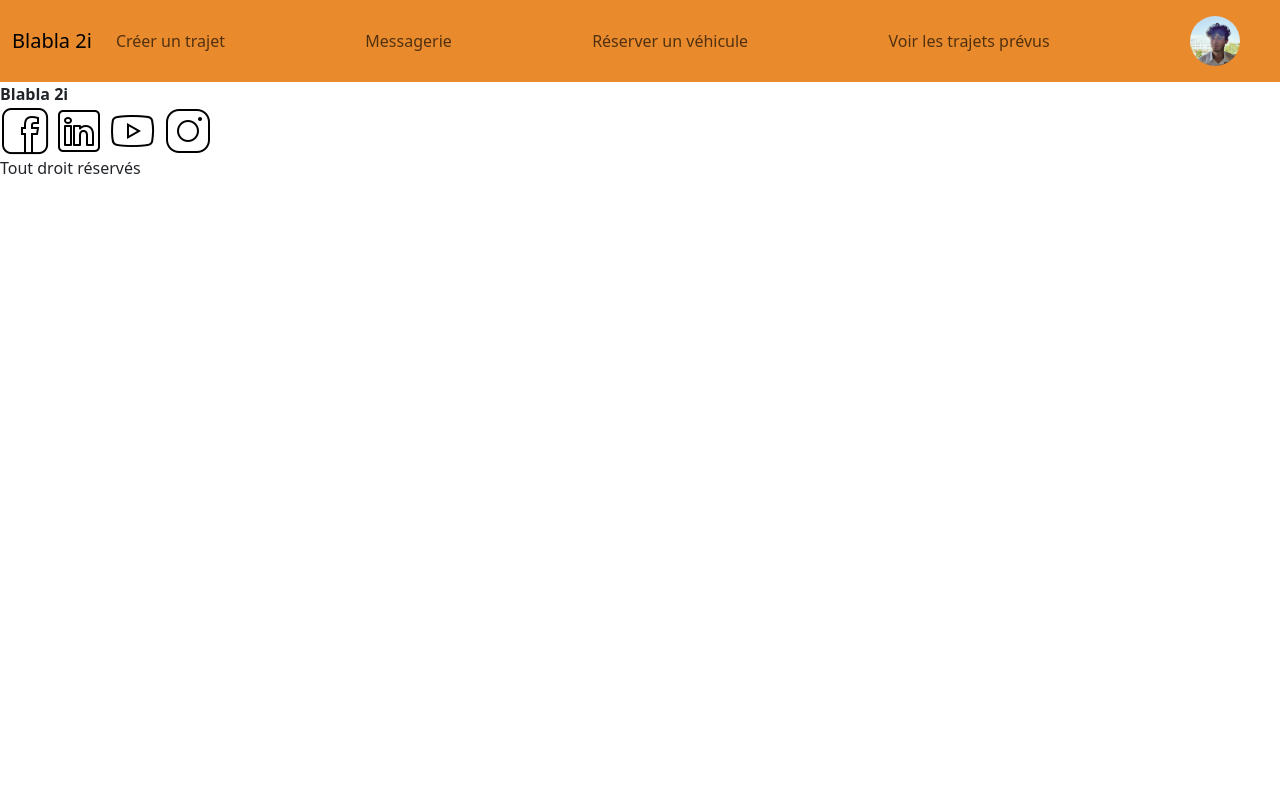
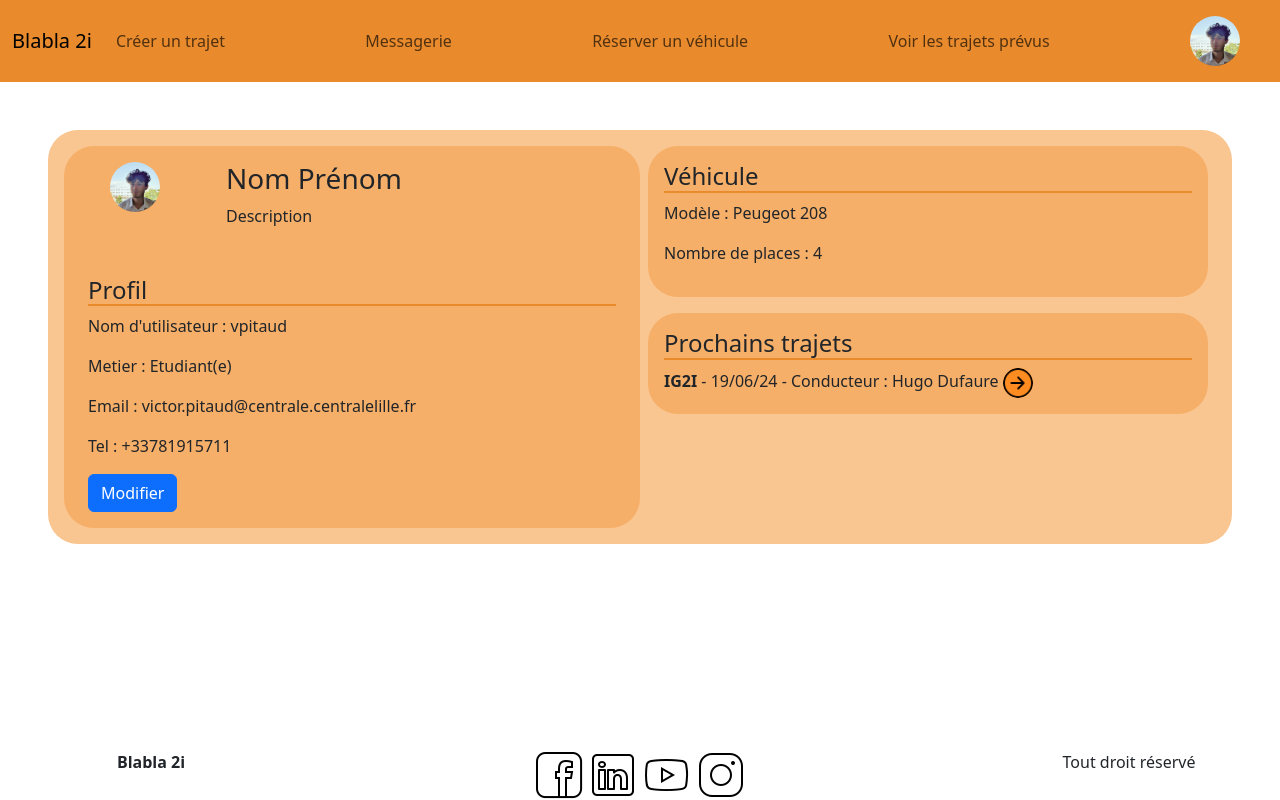
Before and after one commit to AndreTells/Projet-WEB2024, a PHP site: page / in a window 1280 px wide. Run offline with PHP 8.4, Linux system fonts and the light colour scheme.

Commit message:
Fin de la page profil

```diff
--- a/Code/css/style.css
+++ b/Code/css/style.css
@@ -34,3 +34,9 @@
 #footer{
     justify-content: space-around;
 }
+
+.course img{
+    height: 30px;
+    background-color: #FF8C21;
+    border-radius: 100px;
+}
--- a/Code/index.php
+++ b/Code/index.php
@@ -33,7 +33,7 @@ Les formulaires de toutes les vues générées enverront leurs données vers la
 		break;
 
 		case "profil" :
-			//include("templates/profil.php");
+			include("templates/profil.php");
 		break;
 
 
--- a/Code/templates/footer.php
+++ b/Code/templates/footer.php
@@ -9,18 +9,18 @@ if (basename($_SERVER["PHP_SELF"]) != "index.php")
 
 ?>
 
-<div id="footer" class="frow">
-	<div>
+<div  class="row text-center fixed-bottom">
+	<div class="col-3">
 		<strong>Blabla 2i</strong>
 	</div>
-	<div id="social_medias">
+	<div id="social_medias" class="col-6">
 		<img src="./assets/logos/facebook.png" alt="Facebook">
 		<img src="./assets/logos/linkedin.png" alt="Linkedin">
 		<img src="./assets/logos/youtube.png" alt="YouTube">
 		<img src="./assets/logos/instagram.png" alt="Instagram">
 	</div>
-	<div>
-		Tout droit réservés
+	<div class="col-3">
+		Tout droit réservé
 	</div>
 </div>
 
--- a/Code/templates/profil.php
+++ b/Code/templates/profil.php
@@ -1,29 +1,35 @@
-<div id="profile_body" class="profile_block">
-    <div id="principal_information" class="profile_block">
-        <div id="profile_header" class="frow">
-            <img src="./assets/profile_picture.jpg" alt="Photo de profil" id="profile_picture">
-            <div id="main_info">
+<div id="profile_body" class="profile_block m-5 gx-3 p-3 row">
+    <div id="principal_information" class="profile_block col-6">
+        <div id="profile_header" class="row p-3">
+            <div class="col-3 text-center">
+                <img src="./assets/profile_picture.jpg" alt="Photo de profil" id="profile_picture">
+            </div>
+            <div id="main_info" class="col-9">
                 <h3>Nom Prénom</h3>
                 <p>Description</p>
             </div>
         </div>
-        <div class="profile_content">
+        <div class="profile_content p-3">
             <h4>Profil</h4>
-            <p>Email</p>
-            <p>Email</p>
-            <p>Email</p>
-            <p>Email</p>
-            <button>Modifier</button>
+            <p>Nom d'utilisateur : vpitaud</p>
+            <p>Metier : Etudiant(e)</p>
+            <p>Email : victor.pitaud@centrale.centralelille.fr</p>
+            <p>Tel : +33781915711</p>
+            <button class="btn btn-primary">Modifier</button>
         </div>
     </div>
-    <div id="secondary_ information">
-        <div id="vehicule" class="profile_block profile_content">
-            <h4>Vehicule</h4>
-            <p>Email</p>
+    <div id="secondary_ information" class="col-6">
+        <div id="vehicule" class="profile_block profile_content p-3">
+            <h4>Véhicule</h4>
+            <p>Modèle : Peugeot 208</p>
+            <p>Nombre de places : 4</p>
         </div>
-        <div id="next_courses" class="profile_block profile_content">
+        <div id="next_courses" class="profile_block profile_content p-3 mt-3 container-fluid">
             <h4>Prochains trajets</h4>
-            <p>Email</p>
+            <div class="course">
+                <strong>IG2I</strong> - 19/06/24 - Conducteur : Hugo Dufaure
+                <a href="#"><img src="./assets/arrow_btn.png" alt="arrow button"></a>
+            </div>
         </div>
     </div>
 </div>
```
Also changed, not shown: Code/assets/arrow_btn.png (added).
